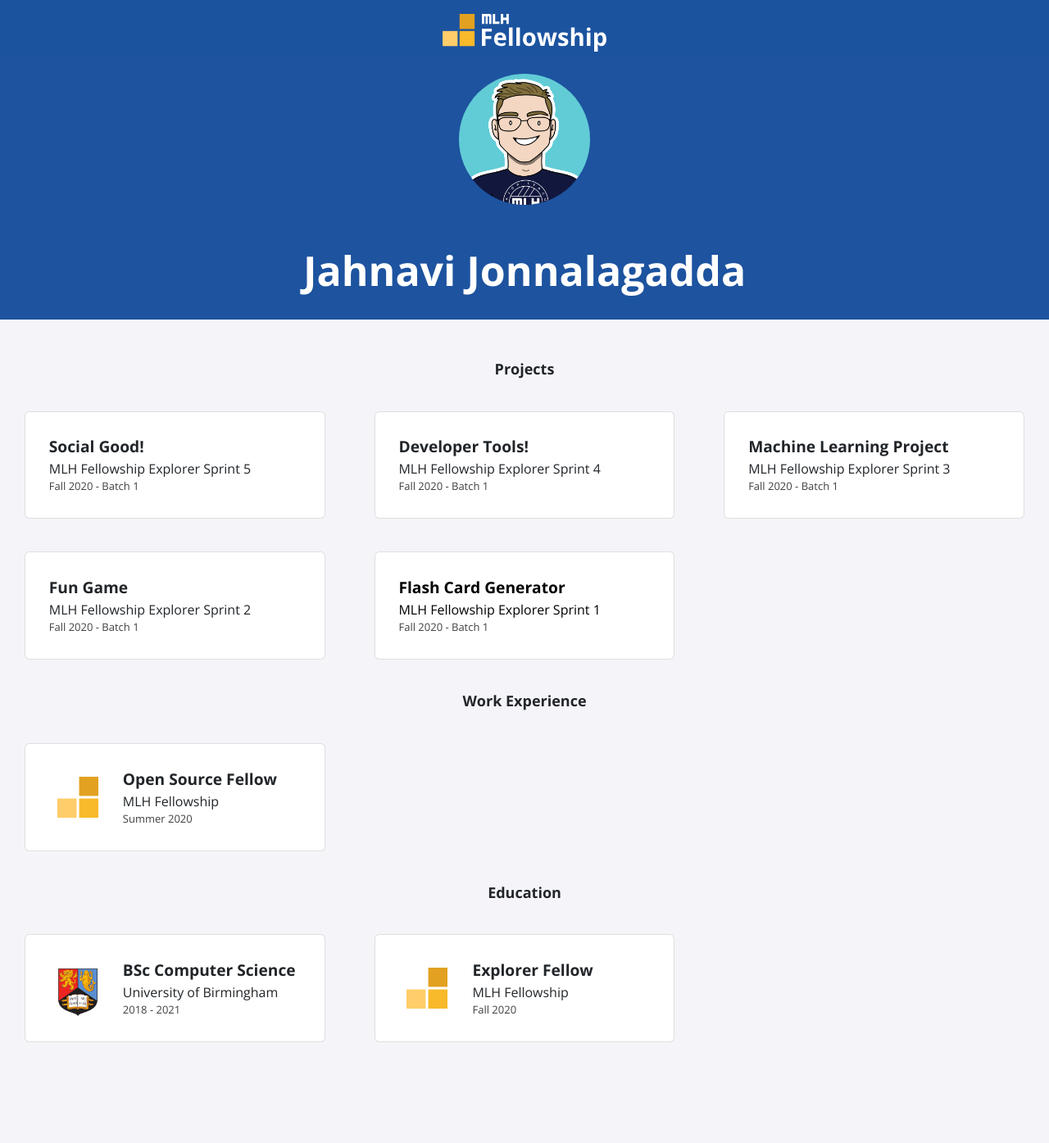
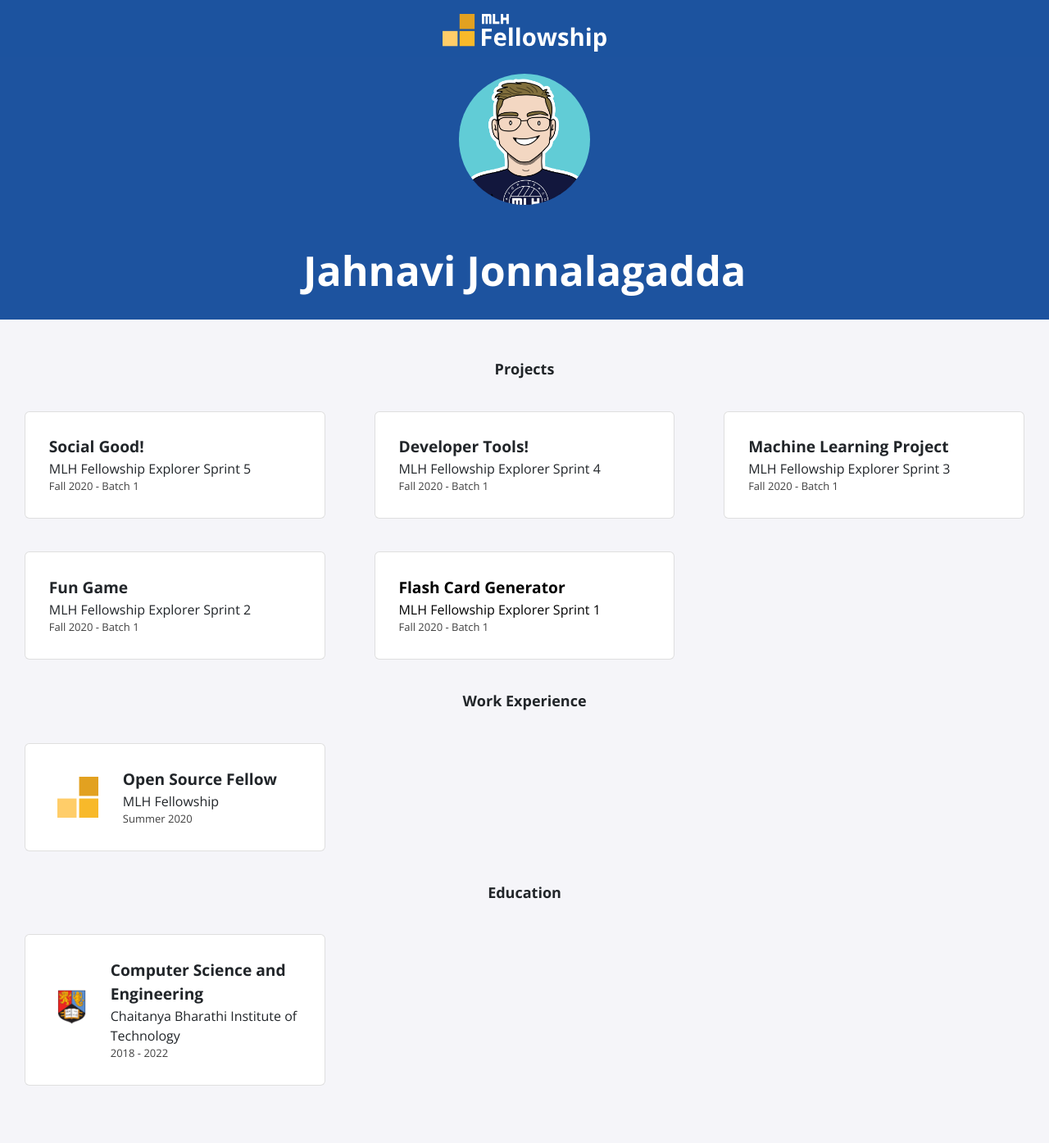
Before and after one commit to Jahnavi-Jonnalagadda/Jahnavi-Jonnalagadda.github.io, a Jekyll site: the page built from index.html, in a window 1280 px wide. Shown: the whole page at 82% size. Built offline with Jekyll 4.4.1, drawn with Linux system fonts in a browser that asks for light colours; nearby versions of some CDN libraries; before the commit the page ends 1342 px from its top, so only the background shows below that.

Commit message:
Update education.yml

```diff
--- a/_data/education.yml
+++ b/_data/education.yml
@@ -1,9 +1,4 @@
-- course: BSc Computer Science
-  institute: University of Birmingham
-  dates: 2018 - 2021
+- course: Computer Science and Engineering
+  institute: Chaitanya Bharathi Institute of Technology
+  dates: 2018 - 2022
   logo: uob.png
-
-- course: Explorer Fellow
-  institute: MLH Fellowship
-  dates: Fall 2020
-  logo: fellowship.svg
```
